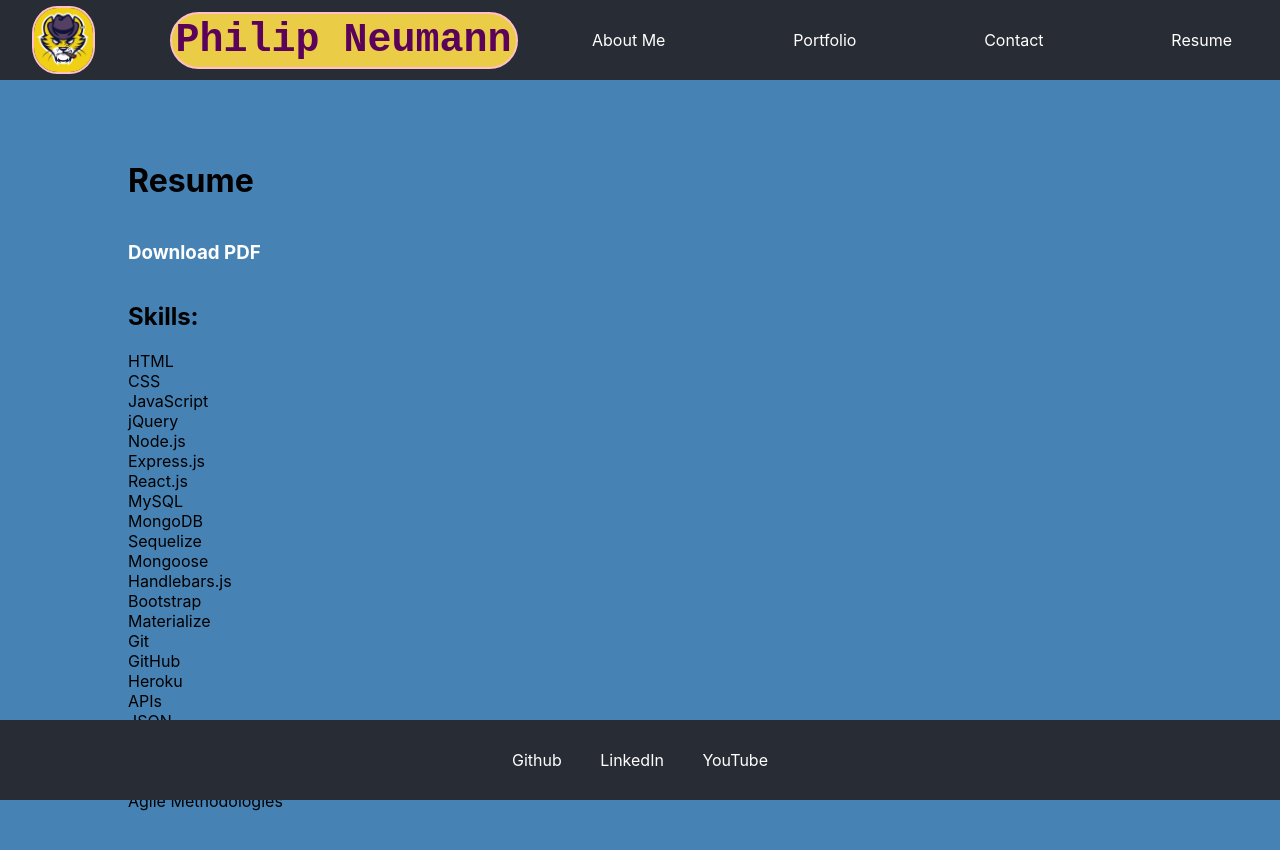
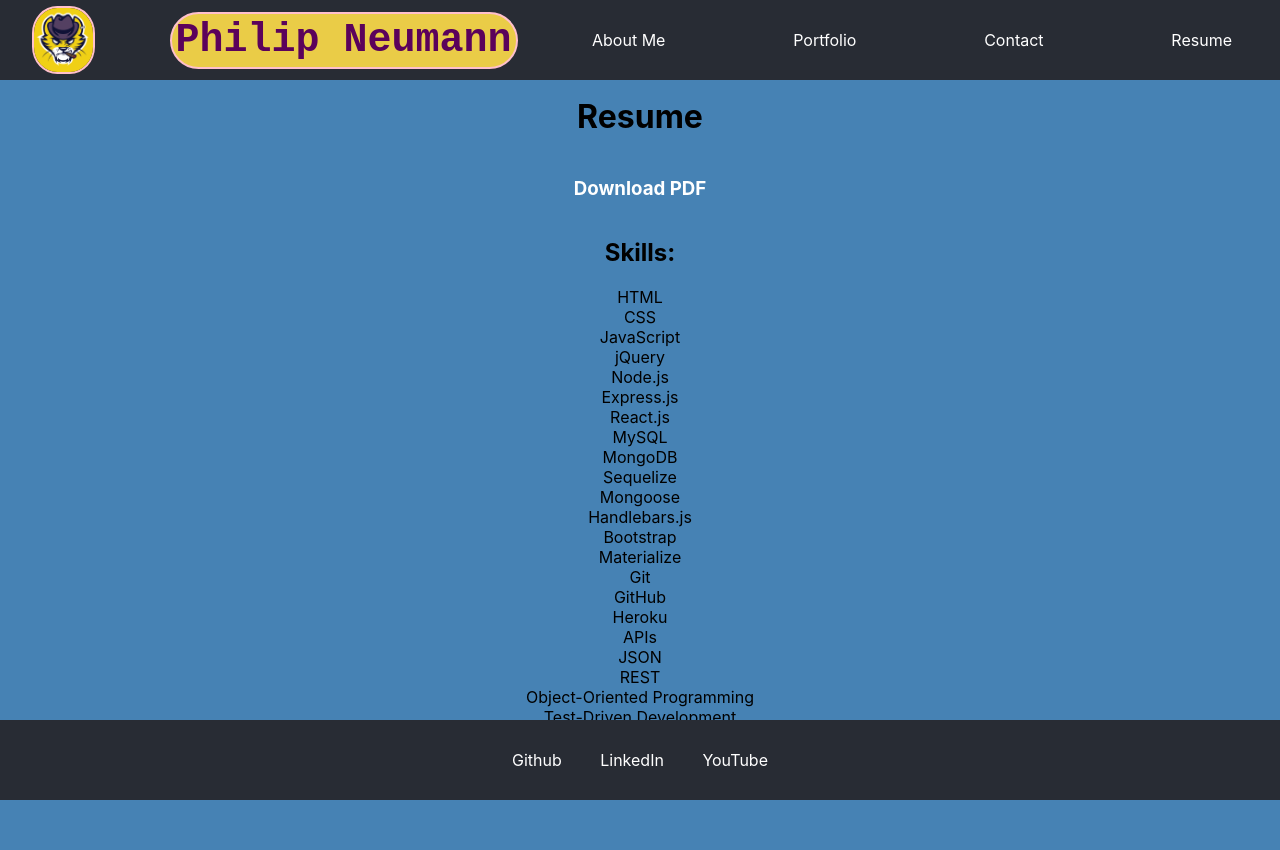
Before and after one commit to moviefan322/react-portfolio, a React (Create React App) app: page /resume in a window 1280 px wide. Shown: the top 850 px of the page. Built offline with nearby package versions, Linux system fonts and the light colour scheme.

Commit message:
resume alignment corrected

```diff
--- a/src/assets/css/App.css
+++ b/src/assets/css/App.css
@@ -117,7 +117,8 @@ a:visited {
   flex-shrink: 0; /* prevent it from shrinking */
 }
 
-#name {
+#name,
+#portfolio h1 {
   font-size: 2.5em;
   font-family: "Courier New", Courier, monospace;
   color: rgb(91, 2, 91);
@@ -200,7 +201,9 @@ ul {
   flex-direction: column;
   justify-content: center;
   margin: auto;
+  margin-top: -5%;
   width: 80%;
+  text-align: center;
 }
 
 #portrait {
@@ -232,7 +235,6 @@ ul {
   grid-auto-rows: minmax(auto, 1fr);
   grid-gap: 10px;
   margin: auto;
-  margin-top: 10%;
   justify-content: center;
 }
 
```
